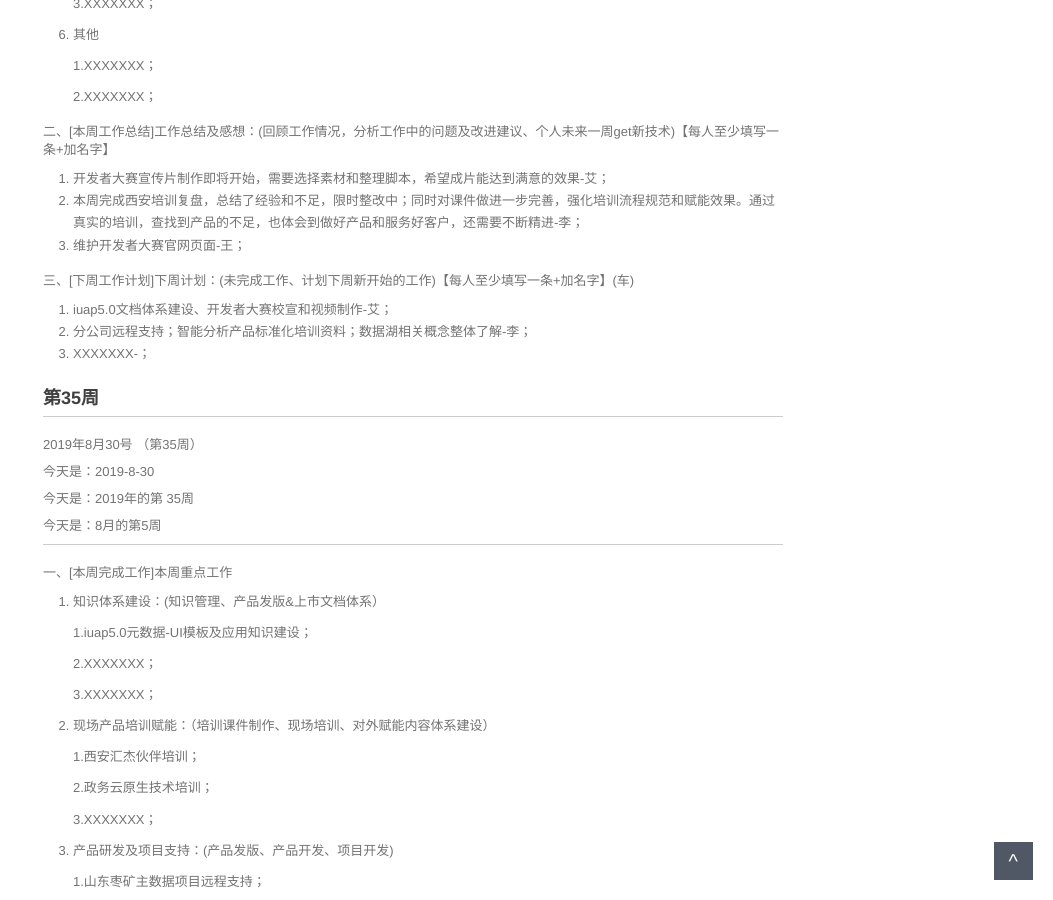
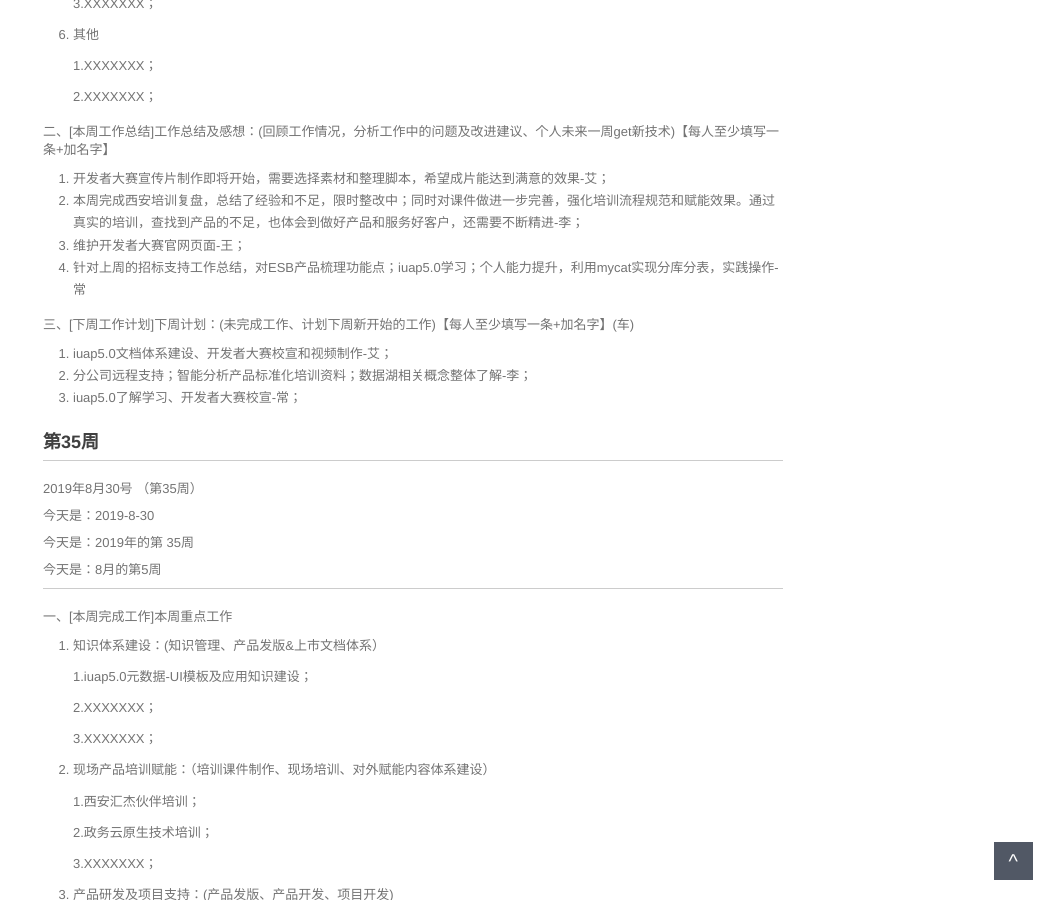
Before and after one commit to walllFlower/blog, a Jekyll site: the page built from _posts/2018-07-17-day_report_cxz.md, in a window 1280 px wide and 900 px high, scrolled down 1134 px. Shown: the whole window, without its empty margins (227-1280 px from the left). Built offline with Jekyll 4.4.1, drawn with Linux system fonts in a browser that asks for light colours; comment, search, counter and statistics services are not loaded.

Commit message:
Update 2018-07-17-day_report_cxz.md

```diff
--- a/_posts/2018-07-17-day_report_cxz.md
+++ b/_posts/2018-07-17-day_report_cxz.md
@@ -76,12 +76,13 @@ categories: 技术运营工作周报
 1. 开发者大赛宣传片制作即将开始，需要选择素材和整理脚本，希望成片能达到满意的效果-艾；
 2. 本周完成西安培训复盘，总结了经验和不足，限时整改中；同时对课件做进一步完善，强化培训流程规范和赋能效果。通过真实的培训，查找到产品的不足，也体会到做好产品和服务好客户，还需要不断精进-李；
 3. 维护开发者大赛官网页面-王；
+4. 针对上周的招标支持工作总结，对ESB产品梳理功能点；iuap5.0学习；个人能力提升，利用mycat实现分库分表，实践操作-常
 
 三、[下周工作计划]下周计划：(未完成工作、计划下周新开始的工作)【每人至少填写一条+加名字】(车)
 
 1. iuap5.0文档体系建设、开发者大赛校宣和视频制作-艾；
 2. 分公司远程支持；智能分析产品标准化培训资料；数据湖相关概念整体了解-李；
-3. XXXXXXX-；
+3. iuap5.0了解学习、开发者大赛校宣-常；
 
 
 
```
